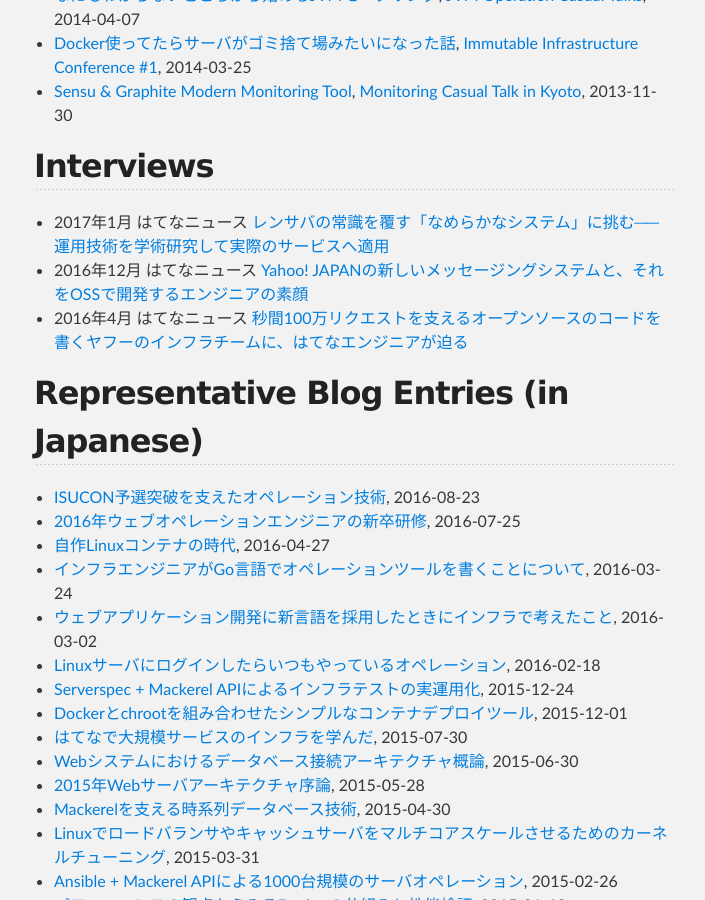
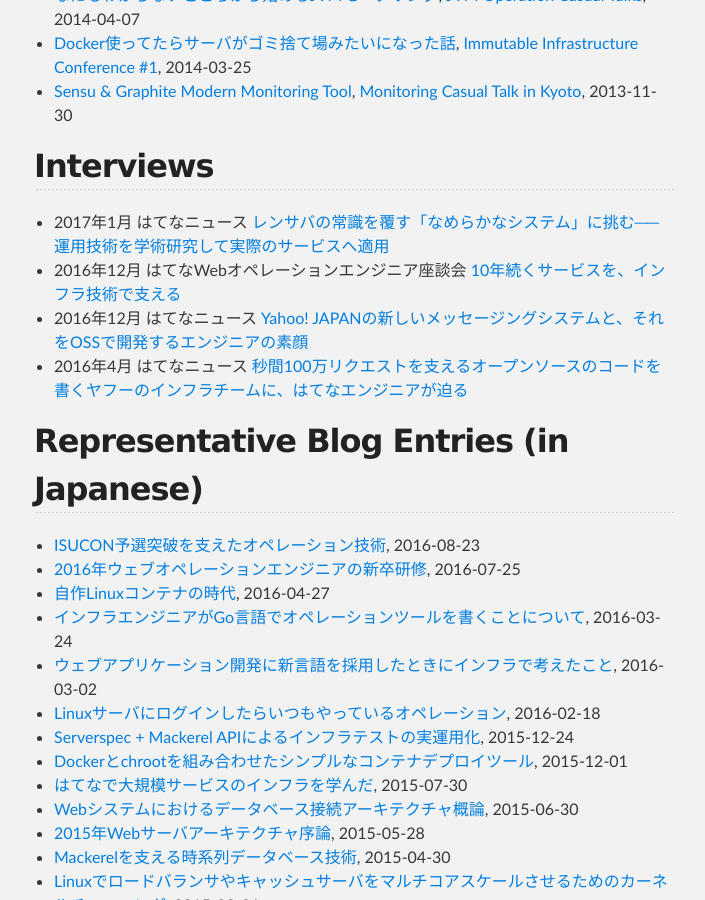
Before and after one commit to yuuki/yuuk.io, a Jekyll site: the page built from index.md, in a window 1280 px wide and 900 px high, scrolled down 2754 px. Shown: the whole window, without its empty margins (286-991 px from the left). Built offline with Jekyll 4.4.1, drawn with Linux system fonts in a browser that asks for light colours; nearby versions of some CDN libraries.

Commit message:
Sync README.md in master branch to index.md in gh-pages

```diff
--- a/index.md
+++ b/index.md
@@ -88,6 +88,7 @@
 ## Interviews
 
 - 2017年1月 はてなニュース [レンサバの常識を覆す「なめらかなシステム」に挑む──運用技術を学術研究して実際のサービスへ適用](http://hatenanews.com/articles/201701/24117)
+- 2016年12月 はてなWebオペレーションエンジニア座談会 [10年続くサービスを、インフラ技術で支える](http://hatenacorp.jp/recruit/operation_engineer)
 - 2016年12月 はてなニュース [Yahoo! JAPANの新しいメッセージングシステムと、それをOSSで開発するエンジニアの素顔](http://hatenanews.com/articles/201612/24092)
 - 2016年4月 はてなニュース [秒間100万リクエストを支えるオープンソースのコードを書くヤフーのインフラチームに、はてなエンジニアが迫る](http://hatenanews.com/articles/201604/23819)
 
```
